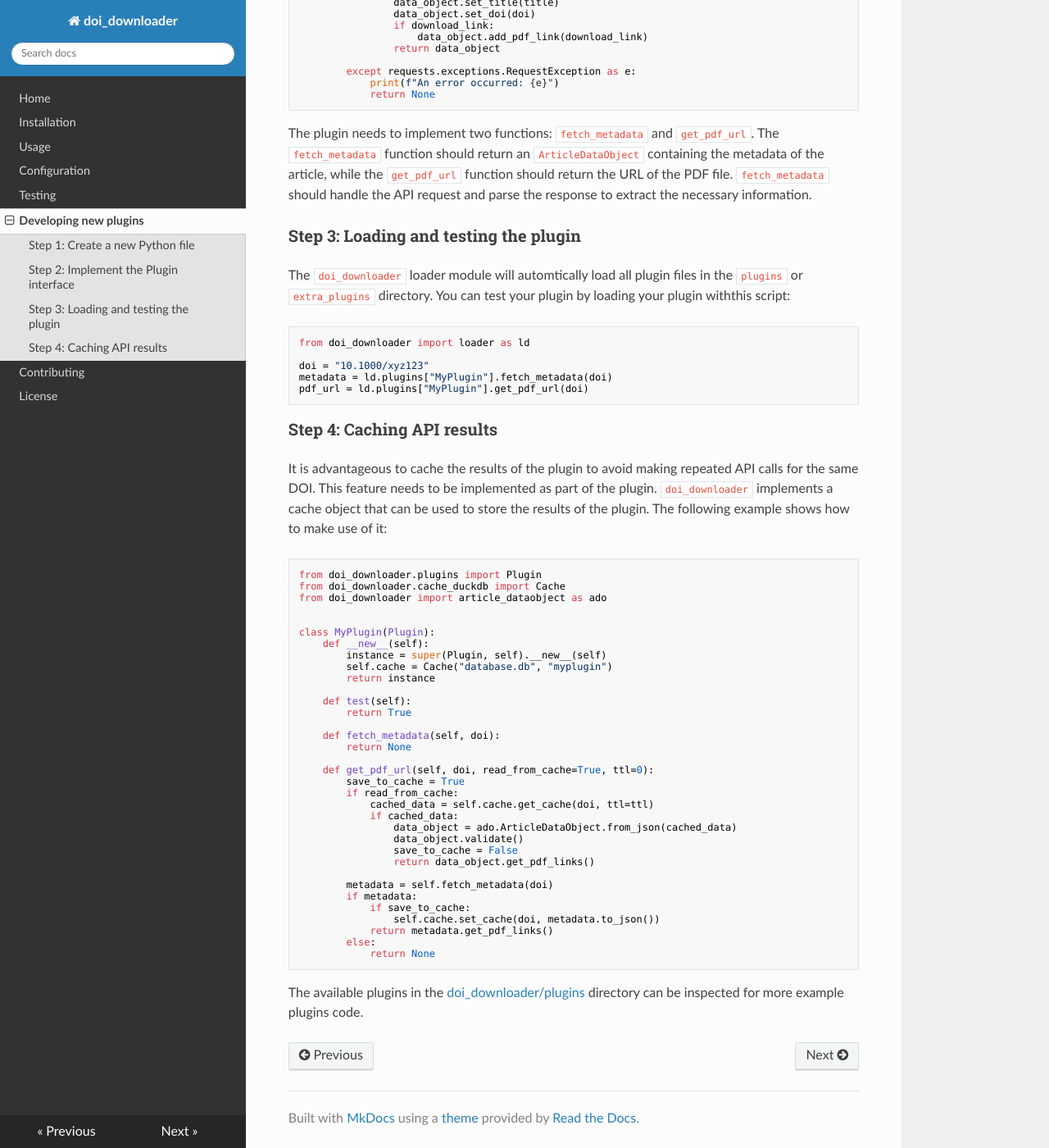
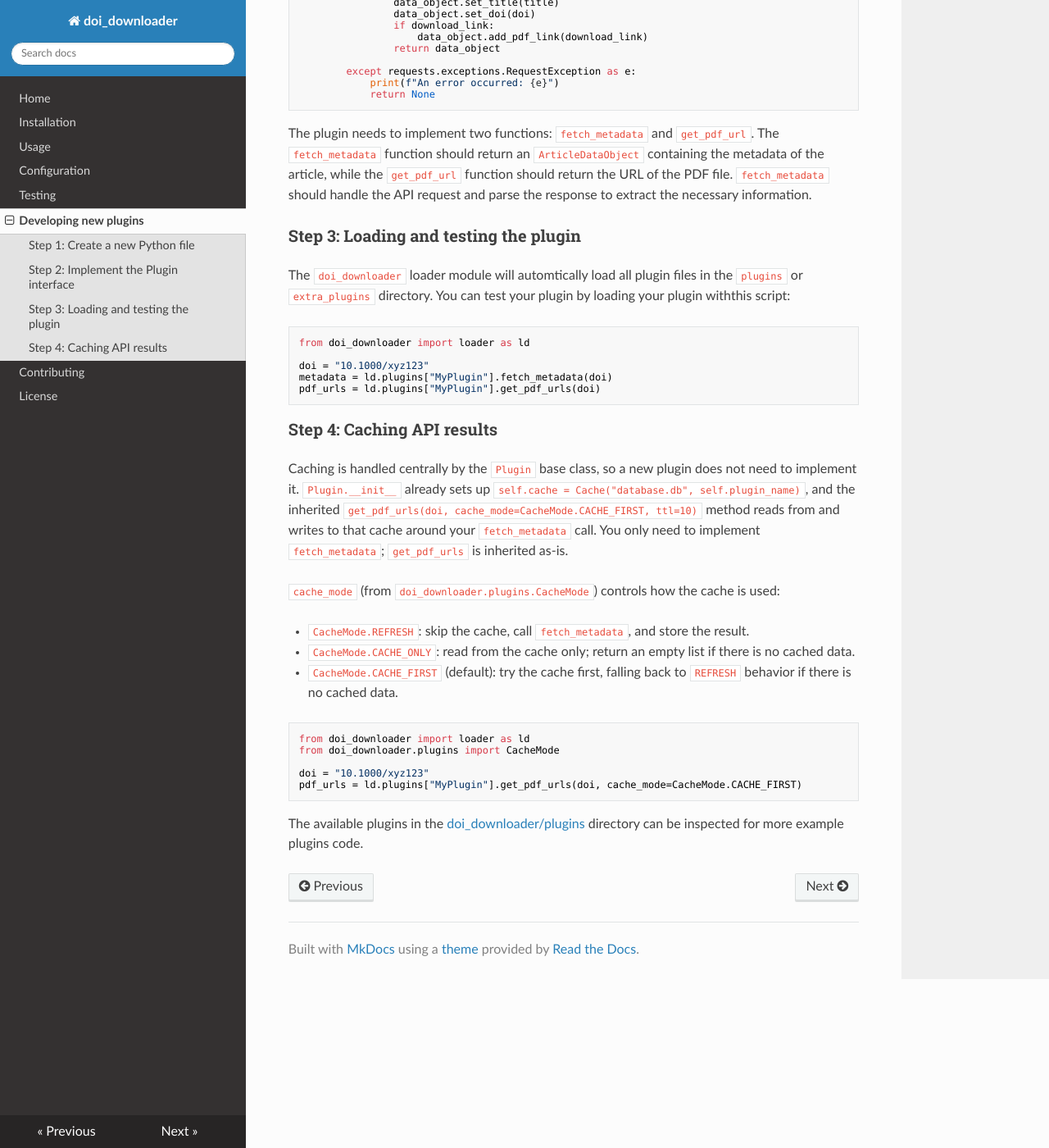
Before and after one commit to escience-tmsr/doi-downloader, an MkDocs documentation site: the page built from docs/writing_a_plugin.md, in a window 1280 px wide and 1400 px high, scrolled down 833 px. Shown: the whole window at 82% size. Built offline with MkDocs 1.6.1, drawn with Linux system fonts in a browser that asks for light colours; nearby versions of some CDN libraries.

Commit message:
processed review comments
Co-authored-by: Claude <noreply@anthropic.com>

````diff
--- a/docs/writing_a_plugin.md
+++ b/docs/writing_a_plugin.md
@@ -58,49 +58,28 @@ from doi_downloader import loader as ld
 
 doi = "10.1000/xyz123"
 metadata = ld.plugins["MyPlugin"].fetch_metadata(doi)
-pdf_url = ld.plugins["MyPlugin"].get_pdf_url(doi)
+pdf_urls = ld.plugins["MyPlugin"].get_pdf_urls(doi)
 ```
 
 ### Step 4: Caching API results
 
-It is advantageous to cache the results of the plugin to avoid making repeated API calls for the same DOI. This feature needs to be implemented as part of the plugin.
-`doi_downloader` implements a cache object that can be used to store the results of the plugin. The following example shows how to make use of it:
+Caching is handled centrally by the `Plugin` base class, so a new plugin does not need to implement it. `Plugin.__init__` already
+sets up `self.cache = Cache("database.db", self.plugin_name)`, and the inherited `get_pdf_urls(doi, cache_mode=CacheMode.CACHE_FIRST, ttl=10)`
+method reads from and writes to that cache around your `fetch_metadata` call. You only need to implement `fetch_metadata`; `get_pdf_urls`
+is inherited as-is.
+
+`cache_mode` (from `doi_downloader.plugins.CacheMode`) controls how the cache is used:
+
+- `CacheMode.REFRESH`: skip the cache, call `fetch_metadata`, and store the result.
+- `CacheMode.CACHE_ONLY`: read from the cache only; return an empty list if there is no cached data.
+- `CacheMode.CACHE_FIRST` (default): try the cache first, falling back to `REFRESH` behavior if there is no cached data.
 
 ```python
-from doi_downloader.plugins import Plugin
-from doi_downloader.cache_duckdb import Cache
-from doi_downloader import article_dataobject as ado
+from doi_downloader import loader as ld
+from doi_downloader.plugins import CacheMode
 
-
-class MyPlugin(Plugin):
-    def __new__(self):
-        instance = super(Plugin, self).__new__(self)
-        self.cache = Cache("database.db", "myplugin")
-        return instance
-
-    def test(self):
-        return True
-
-    def fetch_metadata(self, doi):
-        return None
-
-    def get_pdf_url(self, doi, read_from_cache=True, ttl=0):
-        save_to_cache = True
-        if read_from_cache:
-            cached_data = self.cache.get_cache(doi, ttl=ttl)
-            if cached_data:
-                data_object = ado.ArticleDataObject.from_json(cached_data)
-                data_object.validate()
-                save_to_cache = False
-                return data_object.get_pdf_links()
-
-        metadata = self.fetch_metadata(doi)
-        if metadata:
-            if save_to_cache:
-                self.cache.set_cache(doi, metadata.to_json())
-            return metadata.get_pdf_links()
-        else:
-            return None
+doi = "10.1000/xyz123"
+pdf_urls = ld.plugins["MyPlugin"].get_pdf_urls(doi, cache_mode=CacheMode.CACHE_FIRST)
 ```
 
 The available plugins in the [doi_downloader/plugins](https://github.com/escience-tmsr/doi-downloader/tree/main/doi_downloader/plugins) directory can be inspected for more example plugins code.
````
